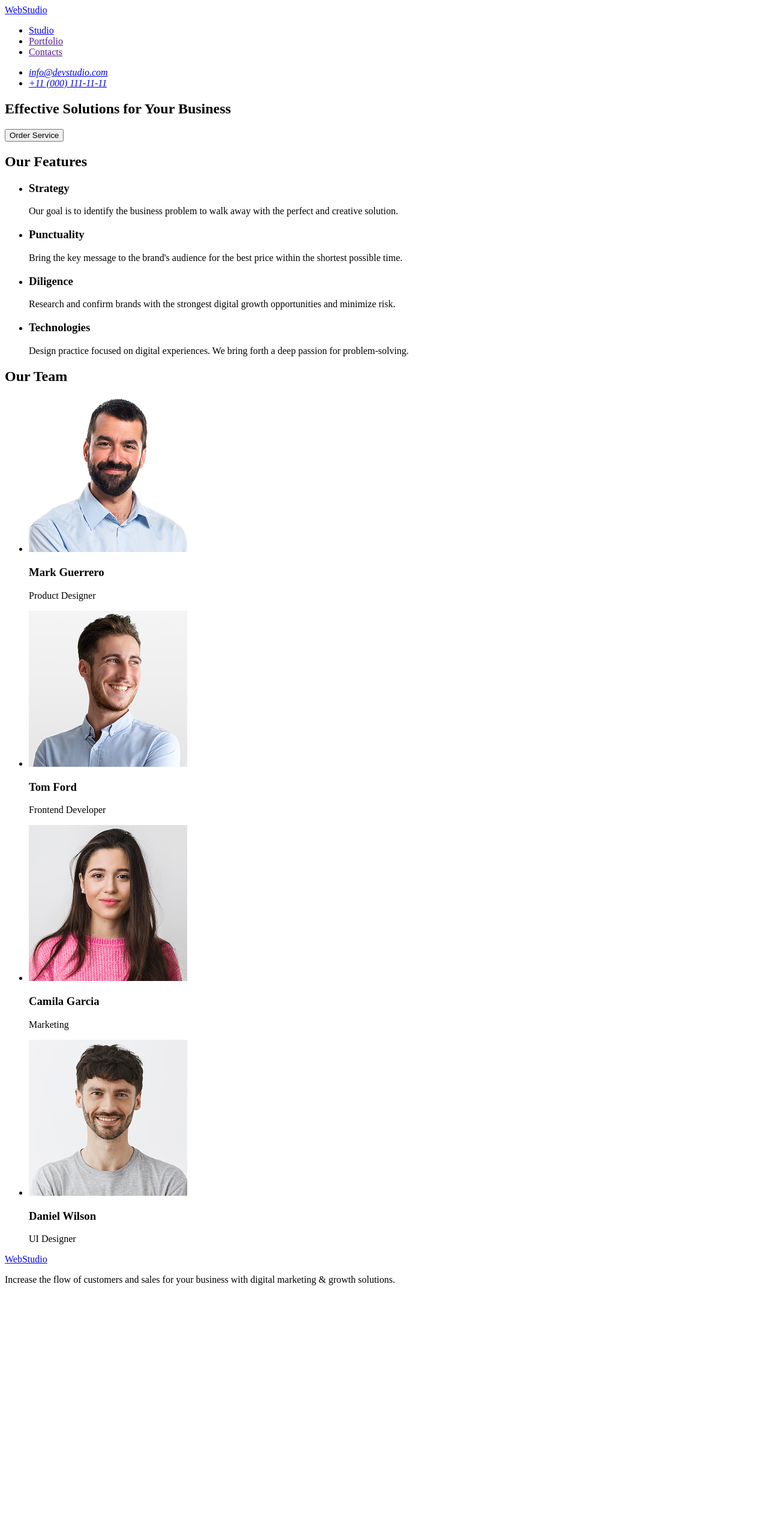
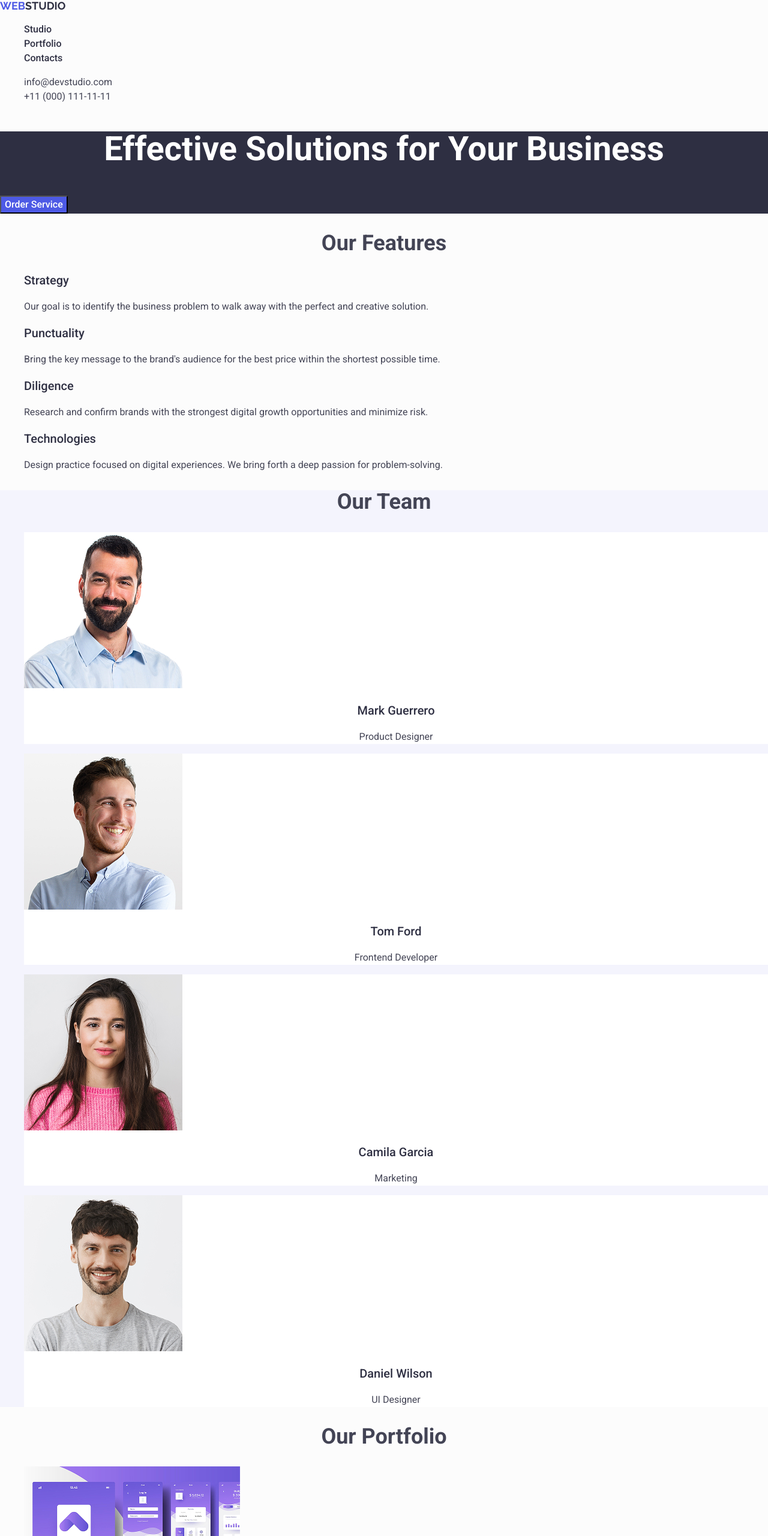
Before and after one commit to mia-zhoga/goit-markup-hw-02, a plain HTML site: page index.html in a window 1280 px wide. Shown: the top 2560 px of the page at 60% size. Before the commit the page ends 2158 px from the top, so only its background shows below. Drawn offline with nearby package versions, Linux system fonts and the light colour scheme.

Commit message:
add styles

```diff
--- /dev/null
+++ b/css/styles.css
@@ -0,0 +1,144 @@
+body {
+  font-family: 'Roboto', 'Helvetica Neue', Arial, sans-serif;
+  color: #434455;
+  background-color: #fcfcfc;
+}
+span {
+  color: #4d5ae5;
+}
+a {
+  text-decoration: none;
+  color: inherit;
+}
+ul,
+ol {
+  list-style: none;
+}
+.logo {
+  font-family: Raleway;
+  font-weight: 700;
+  font-style: Bold;
+  font-size: 18px;
+  line-height: 1.16;
+  letter-spacing: 3%;
+  text-transform: uppercase;
+  color: #2e2f42;
+}
+
+nav {
+  font-family: inherit;
+  font-weight: 500;
+  font-style: Medium;
+  font-size: 16px;
+  line-height: 1.5;
+  letter-spacing: 2%;
+  color: #2e2f42;
+}
+
+nav a:hover,
+nav a:focus {
+  color: #404bbf;
+}
+
+address {
+  font-family: inherit;
+  color: inherit;
+  font-weight: 400;
+  font-style: normal;
+  font-size: 16px;
+  line-height: 1.5;
+  letter-spacing: 2%;
+}
+address a:hover,
+address a:focus {
+  color: #404bbf;
+}
+
+.title,
+footer {
+  background-color: #2e2f42;
+}
+h1 {
+  font-family: inherit;
+  font-weight: 700;
+  font-style: Bold;
+  font-size: 56px;
+  line-height: 1.07;
+  letter-spacing: 2%;
+  text-align: center;
+  color: #ffffff;
+}
+button {
+  cursor: pointer;
+  font-weight: 500;
+  font-style: Medium;
+  font-size: 16px;
+  line-height: 1.5;
+  letter-spacing: 4%;
+  vertical-align: middle;
+  color: #ffffff;
+  background-color: #4d5ae5;
+  font-family: inherit;
+}
+button:hover,
+button:focus {
+  background-color: #404bbf;
+}
+
+h3 {
+  font-weight: 500;
+  font-style: Medium;
+  font-size: 20px;
+  line-height: 1.2;
+  letter-spacing: 2%;
+  color: #2e2f42;
+  font-family: inherit;
+}
+p {
+  font-weight: 400;
+  font-style: Regular;
+  font-size: 16px;
+  line-height: 1.5;
+  letter-spacing: 2%;
+  font-family: inherit;
+  color: inherit;
+}
+.team {
+  background-color: #f4f4fd;
+}
+h2 {
+  font-weight: 700;
+  font-style: Bold;
+  font-size: 36px;
+  line-height: 1.11;
+  letter-spacing: 2%;
+  text-align: center;
+  font-family: inherit;
+  color: inherit;
+}
+.about_team {
+  text-align: center;
+}
+.team_color {
+  background-color: #ffffff;
+}
+.logo_footer {
+  font-family: Raleway;
+  font-weight: 700;
+  font-style: Bold;
+  font-size: 18px;
+  line-height: 1.16;
+  letter-spacing: 3%;
+  vertical-align: middle;
+  text-transform: uppercase;
+  color: #f4f4fd;
+}
+.info_footer {
+  font-family: inherit;
+  font-weight: 400;
+  font-style: Regular;
+  font-size: 16px;
+  line-height: 1.5;
+  letter-spacing: 2%;
+  color: #f4f4fd;
+}
--- a/index.html
+++ b/index.html
@@ -3,12 +3,24 @@
   <head>
     <meta charset="UTF-8" />
     <meta name="viewport" content="width=device-width, initial-scale=1.0" />
+    <link rel="preconnect" href="https://fonts.googleapis.com" />
+    <link rel="preconnect" href="https://fonts.gstatic.com" crossorigin />
+    <link
+      href="https://fonts.googleapis.com/css2?family=Raleway:wght@400;700&family=Roboto:wght@400;500;700&display=swap"
+      rel="stylesheet"
+    />
+
+    <link
+      rel="stylesheet"
+      href="https://cdnjs.cloudflare.com/ajax/libs/modern-normalize/3.0.1/modern-normalize.min.css"
+    />
+    <link rel="stylesheet" href="css/styles.css" />
     <title>Document</title>
   </head>
 
   <body>
     <header>
-      <a href="./index.html">WebStudio</a>
+      <a href="./index.html" class="logo"><span>Web</span>Studio</a>
       <nav>
         <ul>
           <li><a href="./index.html">Studio</a></li>
@@ -30,7 +42,7 @@
     </header>
 
     <main>
-      <section>
+      <section class="title">
         <h1>Effective Solutions for Your Business</h1>
         <button type="button">Order Service</button>
       </section>
@@ -69,56 +81,126 @@
         </ul>
       </section>
 
-      <section>
+      <section class="team">
         <h2>Our Team</h2>
         <ul>
-          <li>
+          <li class="team_color">
             <img
               src="./images/img-3.jpg"
               alt="Mark Guerrero"
               width="264"
               height="260"
             />
-            <h3>Mark Guerrero</h3>
-            <p>Product Designer</p>
+            <h3 class="about_team">Mark Guerrero</h3>
+            <p class="about_team">Product Designer</p>
           </li>
-          <li>
+          <li class="team_color">
             <img
               src="./images/img-2.jpg"
               alt="Tom Ford"
               width="264"
               height="260"
             />
-            <h3>Tom Ford</h3>
-            <p>Frontend Developer</p>
+            <h3 class="about_team">Tom Ford</h3>
+            <p class="about_team">Frontend Developer</p>
           </li>
-          <li>
+          <li class="team_color">
             <img
               src="./images/img-1.jpg"
               alt="Camila Garcia"
               width="264"
               height="260"
             />
-            <h3>Camila Garcia</h3>
-            <p>Marketing</p>
+            <h3 class="about_team">Camila Garcia</h3>
+            <p class="about_team">Marketing</p>
           </li>
-          <li>
+          <li class="team_color">
             <img
               src="./images/img.jpg"
               alt="Daniel Wilson"
               width="264"
               height="260"
             />
-            <h3>Daniel Wilson</h3>
-            <p>UI Designer</p>
+            <h3 class="about_team">Daniel Wilson</h3>
+            <p class="about_team">UI Designer</p>
+          </li>
+        </ul>
+      </section>
+
+      <section>
+        <h2>Our Portfolio</h2>
+        <ul>
+          <li>
+            <img
+              src="./images/bankapp.jpg"
+              alt="Banking App"
+              width="360"
+              height="300"
+            />
+            <h3>Banking App</h3>
+            <p>App</p>
+          </li>
+          <li>
+            <img
+              src="./images/cashlp.jpg"
+              alt="Cashless Payment"
+              width="360"
+              height="300"
+            />
+            <h3>Cashless Payment</h3>
+            <p>Marketing</p>
+          </li>
+          <li>
+            <img
+              src="./images/medapp.jpg"
+              alt="Meditation App"
+              width="360"
+              height="300"
+            />
+            <h3>Meditation App</h3>
+            <p>App</p>
+          </li>
+
+          <li>
+            <img
+              src="./images/taxi.jpg"
+              alt="Taxi Service"
+              width="360"
+              height="300"
+            />
+            <h3>Taxi Service</h3>
+            <p>Marketing</p>
+          </li>
+
+          <li></li>
+          <li>
+            <img
+              src="./images/screenill.jpg"
+              alt="Screen Illustrations"
+              width="360"
+              height="300"
+            />
+            <h3>Screen Illustrations</h3>
+            <p>Design</p>
+          </li>
+
+          <li>
+            <img
+              src="./images/courses.jpg"
+              alt="Online Courses"
+              width="360"
+              height="300"
+            />
+            <h3>Online Courses</h3>
+            <p>Marketing</p>
           </li>
         </ul>
       </section>
     </main>
 
     <footer>
-      <a href="./index.html">WebStudio</a>
-      <p>
+      <a href="./index.html" class="logo_footer"><span>Web</span>Studio</a>
+      <p class="info_footer">
         Increase the flow of customers and sales for your business with digital
         marketing & growth solutions.
       </p>
```
Also changed, not shown: images/bankapp.jpg (added), images/cashlp.jpg (added), images/courses.jpg (added), images/medapp.jpg (added), images/screenill.jpg (added), images/taxi.jpg (added), 1 other file.
